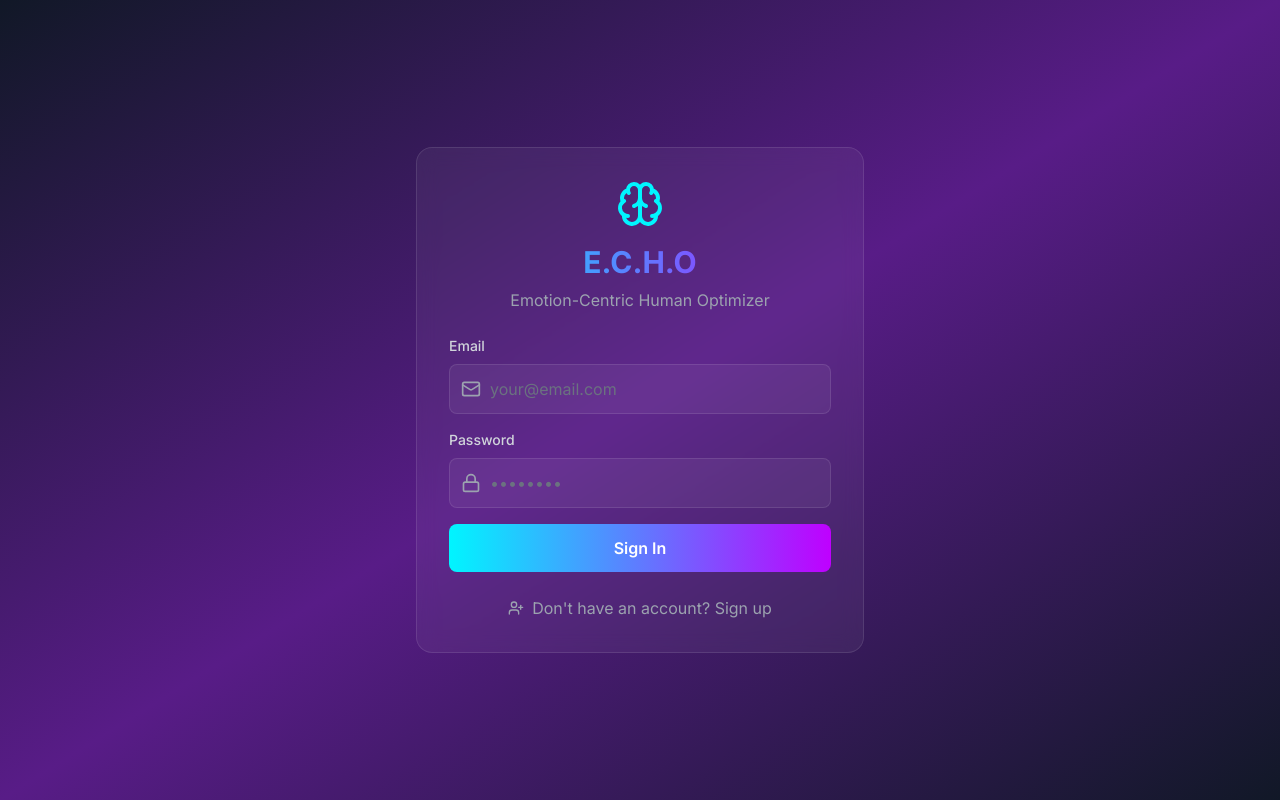
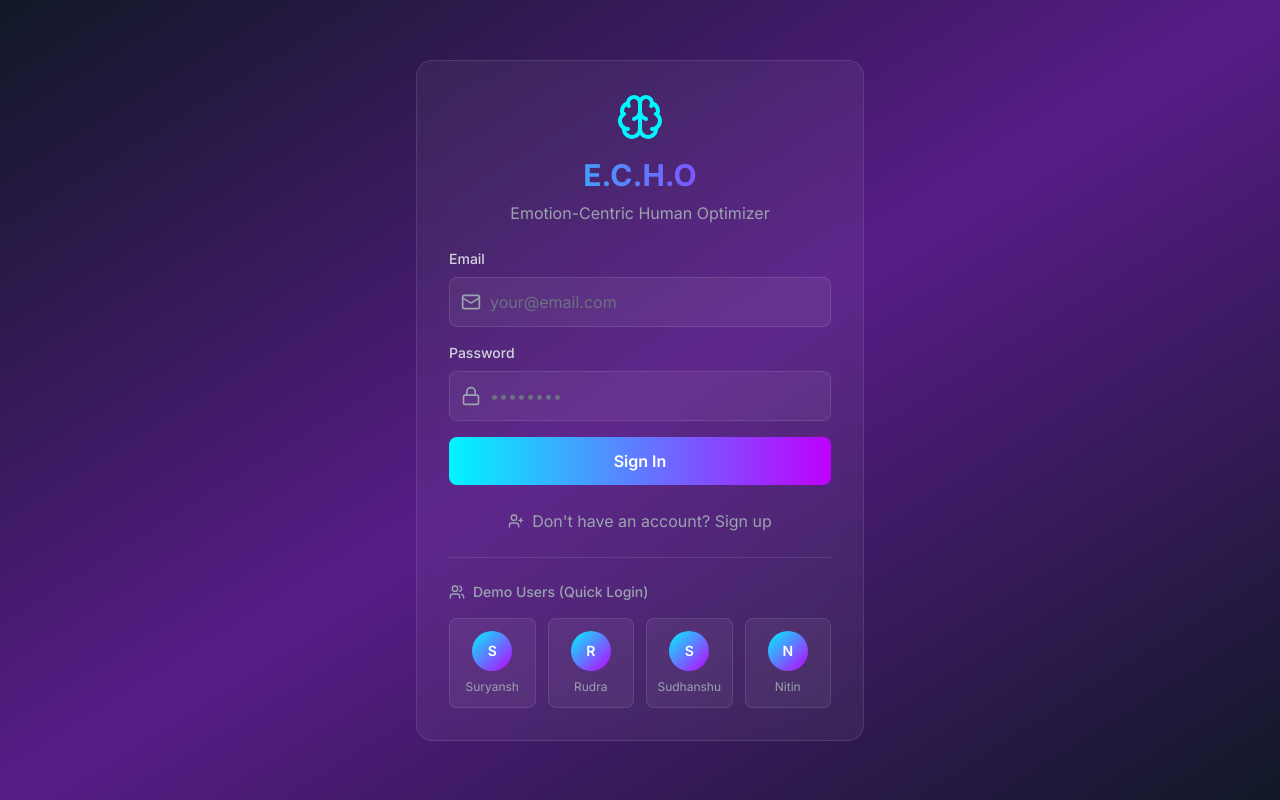
Before and after one commit to beingcrazyasalways/echo-saas, a Next.js app: page /login in a window 1280 px wide. Built offline with nearby package versions, Linux system fonts and the light colour scheme; no server answers.

Commit message:
Added demo multi-user login system (Suryansh, Rudra, Sudhanshu, Nitin)

```diff
--- a/app/login/page.jsx
+++ b/app/login/page.jsx
@@ -2,8 +2,8 @@
 
 import { useState } from 'react';
 import { useRouter } from 'next/navigation';
-import { signIn, signUp } from '../../lib/supabaseClient';
-import { Brain, Mail, Lock, UserPlus } from 'lucide-react';
+import { signIn, signUp, supabase } from '../../lib/supabaseClient';
+import { Brain, Mail, Lock, UserPlus, Users } from 'lucide-react';
 
 export default function LoginPage() {
   const router = useRouter();
@@ -11,7 +11,36 @@ export default function LoginPage() {
   const [email, setEmail] = useState('');
   const [password, setPassword] = useState('');
   const [loading, setLoading] = useState(false);
+  const [demoLoading, setDemoLoading] = useState(null);
   const [error, setError] = useState('');
+
+  const demoUsers = [
+    { name: 'Suryansh', email: 'suryansh@echo.ai', initial: 'S' },
+    { name: 'Rudra', email: 'rudra@echo.ai', initial: 'R' },
+    { name: 'Sudhanshu', email: 'sudhanshu@echo.ai', initial: 'S' },
+    { name: 'Nitin', email: 'nitin@echo.ai', initial: 'N' },
+  ];
+
+  const handleDemoLogin = async (user) => {
+    setDemoLoading(user.email);
+    setError('');
+
+    try {
+      const { data, error } = await supabase.auth.signInWithPassword({
+        email: user.email,
+        password: 'Echo@1234',
+      });
+
+      if (error) throw error;
+      if (data?.session) {
+        router.push('/dashboard');
+      }
+    } catch (err) {
+      setError(`Demo login failed for ${user.name}: ${err.message}`);
+    } finally {
+      setDemoLoading(null);
+    }
+  };
 
   const handleSubmit = async (e) => {
     e.preventDefault();
@@ -116,6 +145,34 @@ export default function LoginPage() {
               {isSignUp ? 'Already have an account? Sign in' : "Don't have an account? Sign up"}
             </button>
           </div>
+
+          <div className="pt-6 border-t border-white/10">
+            <div className="flex items-center gap-2 mb-4 text-gray-400">
+              <Users size={16} />
+              <span className="text-sm font-medium">Demo Users (Quick Login)</span>
+            </div>
+            <div className="grid grid-cols-4 gap-3">
+              {demoUsers.map((user) => (
+                <button
+                  key={user.email}
+                  onClick={() => handleDemoLogin(user)}
+                  disabled={demoLoading !== null}
+                  className="group relative flex flex-col items-center gap-2 p-3 bg-white/5 border border-white/10 rounded-lg hover:bg-white/10 hover:border-neon-cyan/30 hover:scale-105 transition-all duration-200 disabled:opacity-50 disabled:cursor-not-allowed disabled:hover:scale-100"
+                >
+                  <div className="w-10 h-10 rounded-full bg-gradient-to-br from-neon-cyan to-neon-purple flex items-center justify-center text-white font-semibold text-sm group-hover:shadow-lg group-hover:shadow-neon-cyan/25 transition-shadow">
+                    {demoLoading === user.email ? (
+                      <div className="w-4 h-4 border-2 border-white border-t-transparent rounded-full animate-spin" />
+                    ) : (
+                      user.initial
+                    )}
+                  </div>
+                  <span className="text-xs text-gray-400 group-hover:text-white transition-colors">
+                    {user.name}
+                  </span>
+                </button>
+              ))}
+            </div>
+          </div>
         </div>
       </div>
     </div>
```
